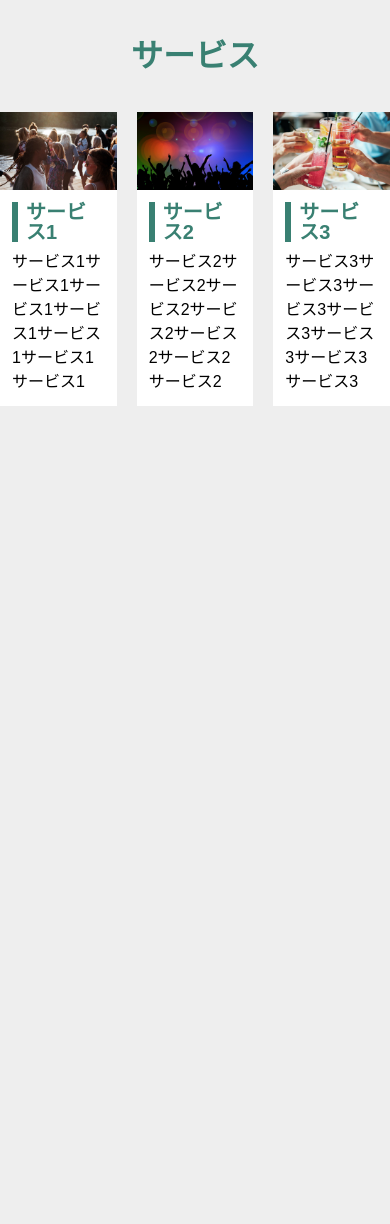
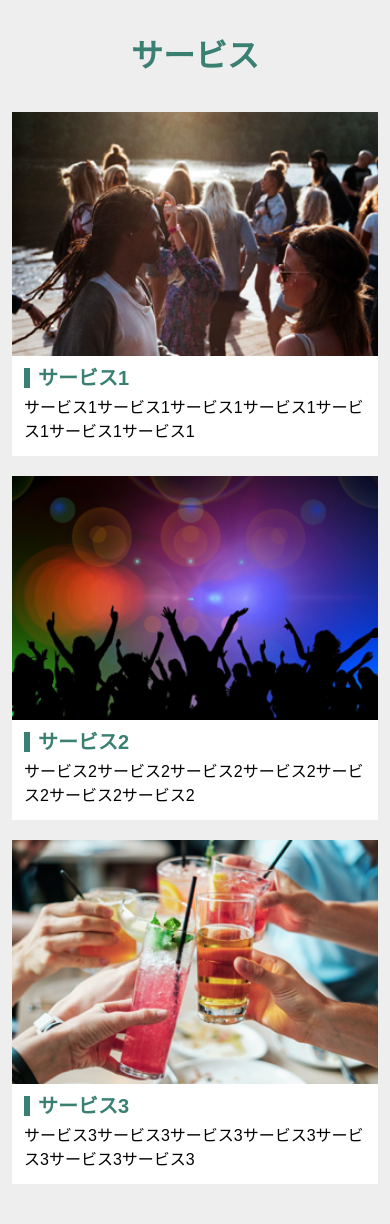
Before and after one commit to sgtyk/dezasuta, a PHP site: page / in a window 390 px wide. Before the commit the page ends 406 px from the top, so only its background shows below. Run offline with PHP 8.4, Linux system fonts and the light colour scheme.

Commit message:
work1 SPレイアウト作成

```diff
--- a/20230925/css/style.css
+++ b/20230925/css/style.css
@@ -48,6 +48,13 @@ img {
 
 
 /* ここから課題 */
+
+/* PC・共通 */
+.service {
+  padding: 0 20px;
+  background-color: #eee;
+}
+
 .section {
   max-width: 960px;
   margin: 40px auto;
@@ -60,13 +67,9 @@ img {
   text-align: center;
 }
 
-.service {
-  background-color: #eee;
-}
-
 .service-list {
   display: grid;
-  grid-template-columns: 1fr 1fr 1fr;
+  grid-template-columns: repeat(3, 1fr);
   gap: 20px;
   margin: 40px auto 0;
 }
@@ -91,3 +94,21 @@ img {
   margin-top: 8px;
   line-height: 1.5;
 }
+
+/* SP */
+@media screen and (max-width: 400px) {
+  .service {
+    padding: 0 12px;
+  }
+
+  .service-list {
+    display: grid;
+    grid-template-columns: 1fr;
+    gap: 20px;
+    margin: 40px auto 0;
+  }
+
+  .service-img {
+    width: 100%;
+  }
+}
```
